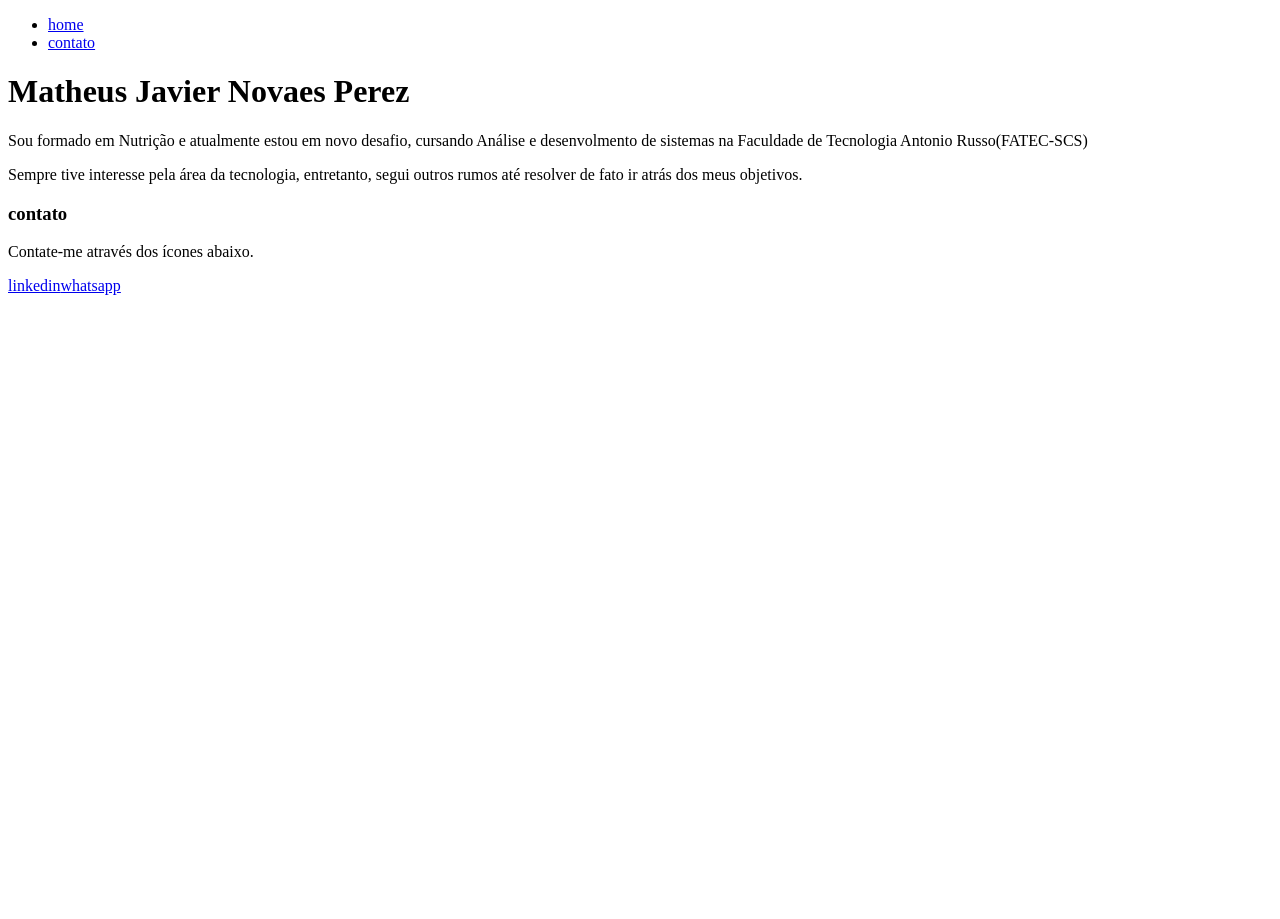
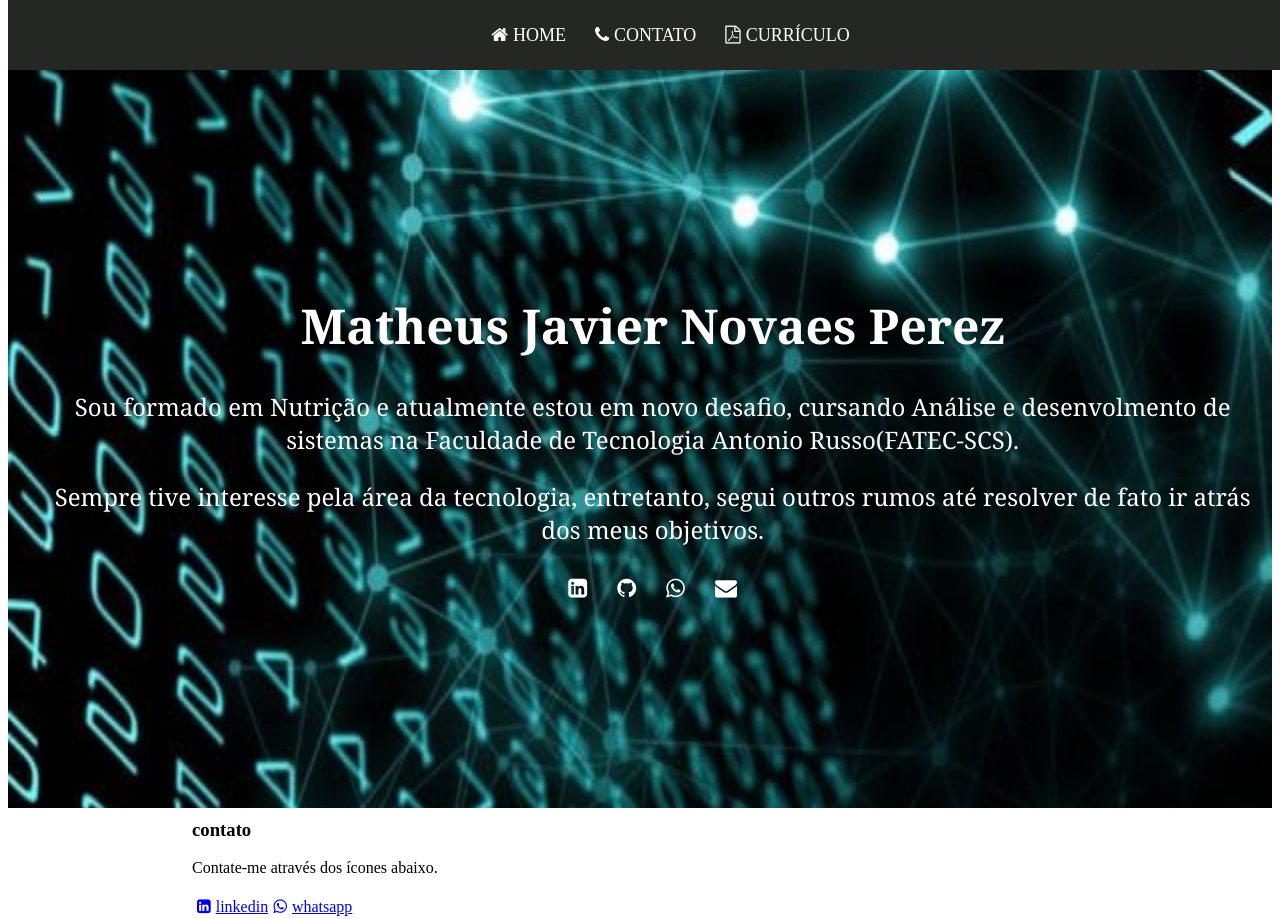
Before and after one commit to Matheusjavier/Portifolio-matheus, an Angular app: page / in a window 1280 px wide. Before the commit the page ends 800 px from the top, so only its background shows below. Built offline with nearby package versions, Linux system fonts and the light colour scheme.

Commit message:
Ajuste na home da page

```diff
--- a/angular.json
+++ b/angular.json
@@ -19,7 +19,7 @@
             "polyfills": ["zone.js"],
             "tsConfig": "tsconfig.app.json",
             "assets": ["src/favicon.ico", "src/assets"],
-            "styles": ["src/styles.css"],
+            "styles": ["src/styles.css","node_modules/font-awesome/css/font-awesome.css"],
             "scripts": []
           },
           "configurations": {
--- a/package.json
+++ b/package.json
@@ -16,6 +16,7 @@
     "@angular/platform-browser": "^15.0.0",
     "@angular/platform-browser-dynamic": "^15.0.0",
     "@angular/router": "^15.0.0",
+    "font-awesome": "^4.7.0",
     "rxjs": "~7.5.0",
     "tslib": "^2.3.0",
     "zone.js": "~0.12.0"
--- a/src/app/app.component.css
+++ b/src/app/app.component.css
@@ -0,0 +1,82 @@
+header {
+    margin: 0 auto;
+    width: 100%;
+    height: 70px;
+    display: flex;
+    background-color: rgb(37, 39, 37);
+    align-items: center;
+    justify-content: space-around;
+    position: fixed;
+    top: 0;
+    transition: 0.3s;
+    z-index: 5;
+}
+
+nav {
+    display: block;
+}
+
+.bar-nav {
+    list-style: none;
+    position: relative;
+    display: inline-flex;
+}
+
+.bar-nav a.link {
+    margin: 2px;
+    padding: 5px 10px;
+    text-decoration: none;
+    color: #fff;
+    font-size: 18px;
+    cursor: pointer;
+    text-transform: uppercase;
+}
+
+.bar-nav a:hover {
+    background-color: #0c110e;
+}
+
+i {
+    padding: 5px
+}
+
+main {
+    display: flex;
+    width: 100%;
+    height: 100vh;
+    background-image: url(../assets/b2b-stack-blog-conheca-as-5-linguagens-de-programacao-mais-usadas-nos-jogos--1024x402.jpg);
+    background-size: 2048px 1024px;
+    background-color: #000;
+}
+
+#home {
+    color: #fff;
+    padding-top: 20%;
+    padding-left: 2%;
+    text-align: center;
+    font-size: 24px;
+    font-family: Georgia, 'Times New Roman', Times, serif
+}
+
+.social a {
+    text-decoration: none;
+    color: var(--main-fonts-color);
+    font-size: 22px;
+    cursor: pointer;
+    padding: 10px;
+    position: relative;
+
+}
+
+.social a:hover {
+    color: rgb(0, 228, 228);
+    text-shadow: 0 0 50px;
+    transition: all 550ms ease-in-out 0s;
+}
+
+#contato {
+    position: absolute;
+    display: block;
+    top: 100%;
+    left: 15%;
+}
--- a/src/app/app.component.html
+++ b/src/app/app.component.html
@@ -1,12 +1,15 @@
 <div>
   <header>
     <nav>
-      <ul>
+      <ul class="bar-nav">
         <li>
-          <a href="#home">home</a>
+          <a class="link" href="#home"><i class="fa fa-home" aria-hidden="true"></i>home</a>
         </li>
         <li>
-          <a href="#contato">contato</a>
+          <a class="link" href="#contato"><i class="fa fa-phone" aria-hidden="true"></i>contato</a>
+        </li>
+        <li>
+          <a class="link" href="https://drive.google.com/file/d/1U5Sf3kirkreKE5xkJnWLWdCTcbD9XLgH/view?usp=drive_link"><i class="fa fa-file-pdf-o" aria-hidden="true"></i>Currículo</a>
         </li>
       </ul>
     </nav>
@@ -17,20 +20,26 @@
         Matheus Javier Novaes Perez
       </h1>
       <p>Sou formado em Nutrição e atualmente estou em novo desafio, cursando Análise e desenvolmento de sistemas na
-        Faculdade de Tecnologia Antonio Russo(FATEC-SCS)
+        Faculdade de Tecnologia Antonio Russo(FATEC-SCS).
       </p>
       <p>Sempre tive interesse pela área da tecnologia, entretanto, segui outros rumos até resolver de fato ir atrás dos
         meus objetivos.
       </p>
+      <div class="social">
+        <a href="https://www.linkedin.com/in/matheus-javier-015285206/"><i class="fa fa-linkedin-square" aria-hidden="true"></i></a>
+        <a href="https://github.com/MatheusJNP"><i class="fa fa-github" aria-hidden="true"></i></a>
+        <a href="https://api.whatsapp.com/send?phone=5511954180749&text=Quero%20entrar%20em%20contato%20com%20voce"><i class="fa fa-whatsapp" aria-hidden="true"></i></a>
+        <a href="mailto:matheusjnp14@gmail.com"><i class="fa fa-envelope" aria-hidden="true"></i></a>
+      </div>
     </div>
-    <div>
+    <div id="contato">
       <h3>
         contato
       </h3>
       <p>Contate-me através dos ícones abaixo.</p>
       <div>
-        <a href="https://www.linkedin.com/in/matheus-javier-015285206/">linkedin</a>
-        <a href="https://api.whatsapp.com/send?phone=5511954180749&text=Quero%20entrar%20em%20contato%20com%20voce">whatsapp</a>
+        <a href="https://www.linkedin.com/in/matheus-javier-015285206/"><i class="fa fa-linkedin-square" aria-hidden="true"></i>linkedin</a>
+        <a href="https://api.whatsapp.com/send?phone=5511954180749&text=Quero%20entrar%20em%20contato%20com%20voce"><i class="fa fa-whatsapp" aria-hidden="true"></i>whatsapp</a>
       </div>
     </div>
   </main>
```
Also changed, not shown: src/assets/b2b-stack-blog-conheca-as-5-linguagens-de-programacao-mais-usadas-nos-jogos--1024x402.jpg (added), 1 other file (tests, documents, lock files or other folders).
